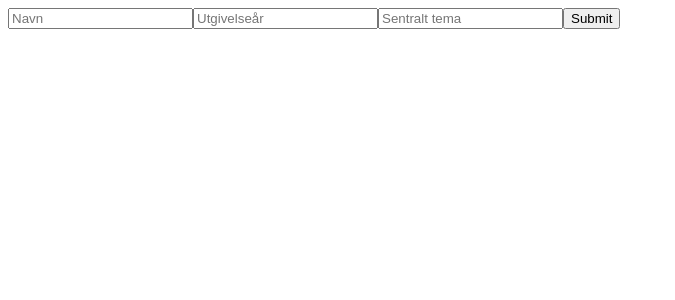
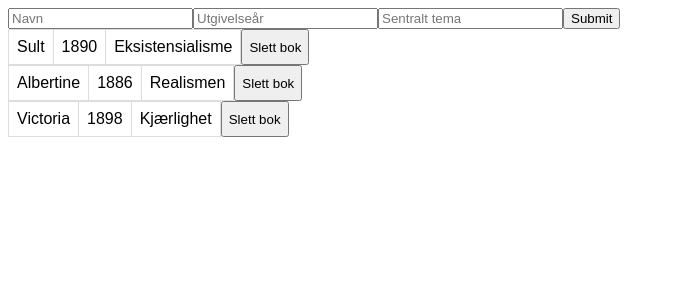
Before and after one commit to Simon-Bakken-Jantasuk/BokRegister, a React (Vite) app in the folder my-react-app/: page / in a window 1280 px wide. Shown: the top 300 px of the page, without its empty margins (0-675 px from the left). Built offline with nearby package versions, Linux system fonts and the light colour scheme.

Commit message:
Legg til eksempel bøker

```diff
--- a/my-react-app/src/App.jsx
+++ b/my-react-app/src/App.jsx
@@ -4,7 +4,23 @@ import { useState } from "react";
 import "./App.css";
 
 function App() {
-  const [books, setBooks] = useState([]);
+  const [books, setBooks] = useState([
+    {
+      name: "Sult",
+      publicationYear: 1890,
+      topic: "Eksistensialisme",
+    },
+    {
+      name: "Albertine",
+      publicationYear: 1886,
+      topic: "Realismen",
+    },
+    {
+      name: "Victoria",
+      publicationYear: 1898,
+      topic: "Kjærlighet",
+    },
+  ]);
 
   return (
     <div>
```
